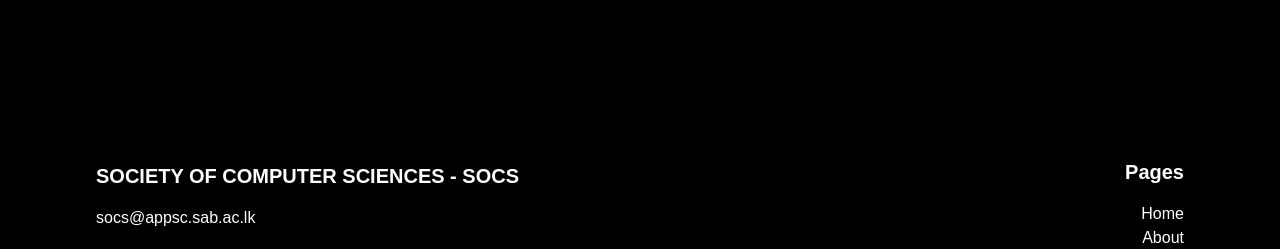
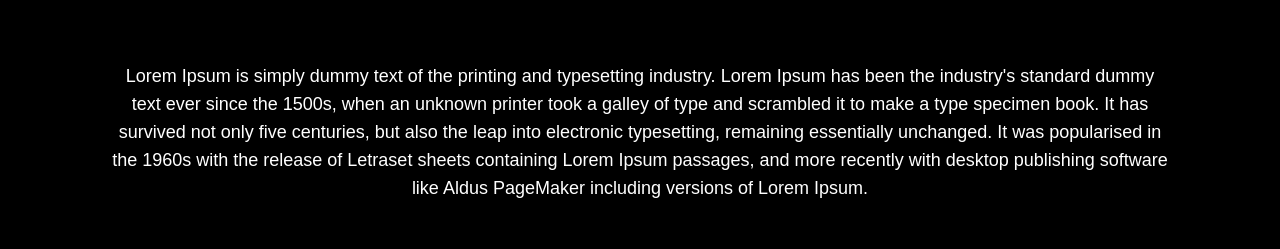
Before and after one commit to GihanSVND/SOCS-Website-Front_end, a Next.js app in the folder socs_website/: page /public/events/FortNight in a window 1280 px wide. Shown: the part 886-1135 px from the top of the page. Built offline with nearby package versions, Linux system fonts and the light colour scheme.

Commit message:
Add Event Descriptions

```diff
--- a/socs_website/src/app/public/events/FortNight/page.tsx
+++ b/socs_website/src/app/public/events/FortNight/page.tsx
@@ -142,6 +142,14 @@ function FortNight() {
                 </div>
               </div>
             </div>
+            <p className="text-center text-lg mt-16 mr-28 ml-28">
+              Lorem Ipsum is simply dummy text of the printing and typesetting industry.
+              Lorem Ipsum has been the industry's standard dummy text ever since the 1500s,
+              when an unknown printer took a galley of type and scrambled it to make a type specimen book.
+              It has survived not only five centuries, but also the leap into electronic typesetting,
+              remaining essentially unchanged. It was popularised in the 1960s with the release of Letraset sheets containing Lorem Ipsum passages,
+              and more recently with desktop publishing software like Aldus PageMaker including versions of Lorem Ipsum.
+            </p>
           </div>
           <Footer/>
         </div>
--- a/socs_website/src/app/public/events/LetMeHack/page.tsx
+++ b/socs_website/src/app/public/events/LetMeHack/page.tsx
@@ -142,6 +142,14 @@ export default function Home() {
             </div>
           </div>
         </div>
+        <p className="text-center text-lg mt-16 mr-28 ml-28">
+          Lorem Ipsum is simply dummy text of the printing and typesetting industry.
+          Lorem Ipsum has been the industry's standard dummy text ever since the 1500s,
+          when an unknown printer took a galley of type and scrambled it to make a type specimen book.
+          It has survived not only five centuries, but also the leap into electronic typesetting,
+          remaining essentially unchanged. It was popularised in the 1960s with the release of Letraset sheets containing Lorem Ipsum passages,
+          and more recently with desktop publishing software like Aldus PageMaker including versions of Lorem Ipsum.
+        </p>
       </div>
       <Footer/>
     </div>
```
